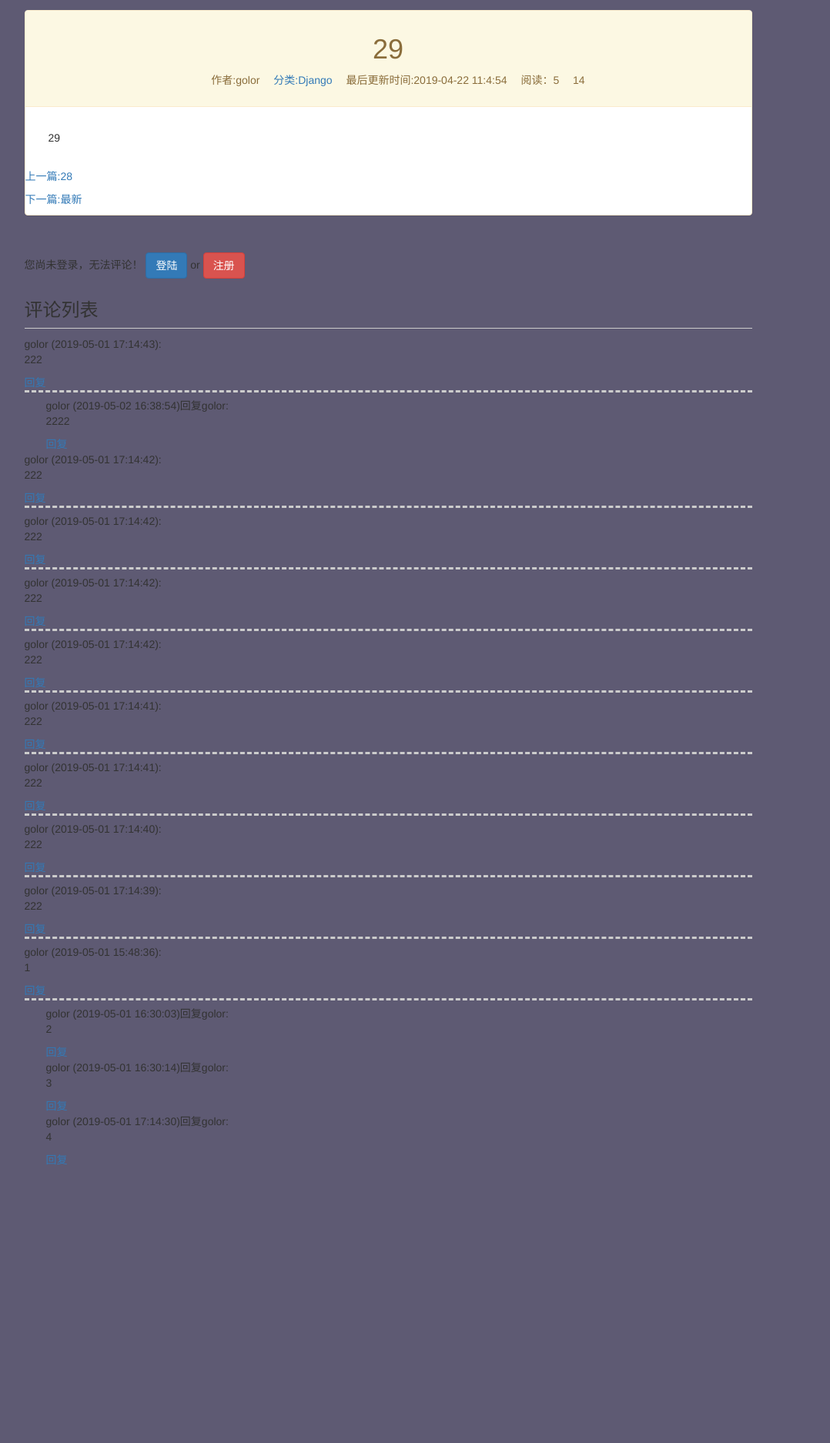
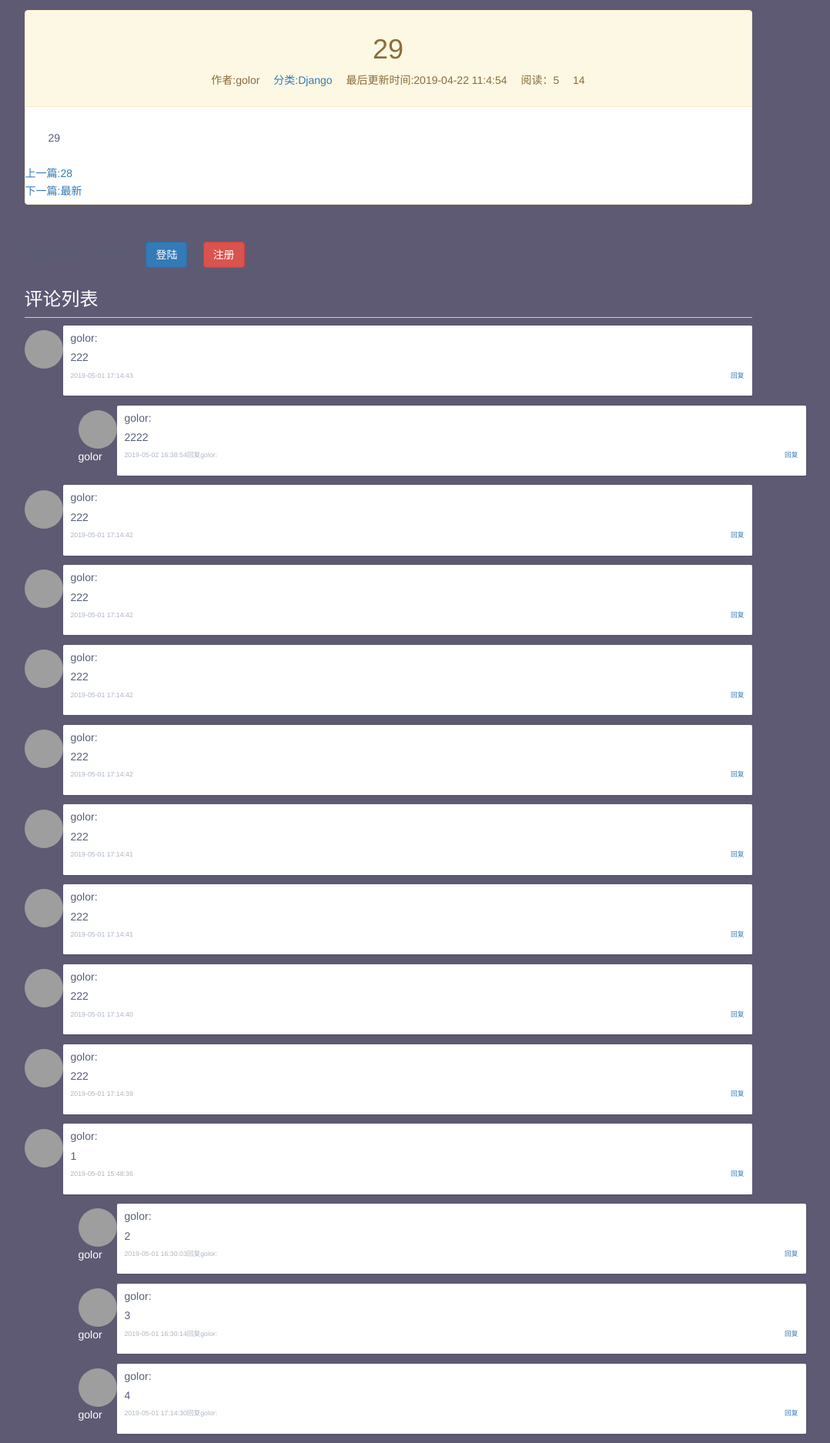
Before and after one commit to Golorcsh/mysite, a Django app: page /blog/34/ in a window 1280 px wide. Shown: the part 51-1926 px from the top of the page at 77% size, without its empty margins (136-1214 px from the left). Before the commit the page ends 1564 px from the top, so only its background shows below. Run offline with Django 4.2, Linux system fonts and the light colour scheme; data comes from the database, SQL or seed files in the repository; both versions use the stored data as it was after the commit; parts of the project's set-up code (start-up, migrations or seed data) failed here and were passed over; some libraries are stand-ins or nearby versions; grey boxes are pictures that could not be loaded.

Commit message:
修改评论样式

```diff
--- a/blog/static/blog.css
+++ b/blog/static/blog.css
@@ -46,6 +46,7 @@
 .comment-title{
     border-bottom: 1px solid #cccccc;
     padding-bottom: 0.4em;
+    color: #ffffff;
 
 }
 
@@ -54,12 +55,11 @@
 }
 
 .comment{
-    border-bottom: #cccccc dashed;
     margin-bottom: 0.5em;
 }
 
 .reply{
-    margin-left: 2em;
+    margin-left: 5em;
 }
 
 div#replied_content_container{
--- /dev/null
+++ b/blog/static/comment.css
@@ -0,0 +1,98 @@
+html,
+body {
+    background-color: #5e5a73;
+    font-family: "PT Sans", "Helvetica Neue", "Helvetica", "Roboto", "Arial", sans-serif;
+    color: #555f77;
+    -webkit-font-smoothing: antialiased;
+}
+input,
+textarea {
+    outline: none;
+    border: none;
+    display: block;
+    margin: 0;
+    padding: 0;
+    -webkit-font-smoothing: antialiased;
+    font-family: "PT Sans", "Helvetica Neue", "Helvetica", "Roboto", "Arial", sans-serif;
+    font-size: 1rem;
+    color: #555f77;
+}
+input::-webkit-input-placeholder,
+textarea::-webkit-input-placeholder {
+    color: #ced2db;
+}
+input::-moz-placeholder,
+textarea::-moz-placeholder {
+    color: #ced2db;
+}
+input:-moz-placeholder,
+textarea:-moz-placeholder {
+    color: #ced2db;
+}
+input:-ms-input-placeholder,
+textarea:-ms-input-placeholder {
+    color: #ced2db;
+}
+p {
+    line-height: 1.3125rem;
+}
+.comments {
+    margin: 2.5rem auto 0;
+    max-width: 60.75rem;
+    padding: 0 1.25rem;
+}
+.comment-wrap {
+    margin-bottom: 1.25rem;
+    display: table;
+    width: 100%;
+    min-height: 5.3125rem;
+}
+.photo {
+    padding-top: 0.625rem;
+    display: table-cell;
+    width: 3.5rem;
+}
+.photo .avatar {
+    height: 5rem;
+    width: 5rem;
+    border-radius: 50%;
+    background-size: contain;
+}
+.photo .user{
+    color: #FFFFFF;
+}
+.comment-block {
+    padding: 1rem;
+    background-color: #fff;
+    display: table-cell;
+    vertical-align: top;
+    border-radius: 0.1875rem;
+    box-shadow: 0 1px 3px 0 rgba(0, 0, 0, 0.08);
+}
+.comment-block textarea {
+    width: 100%;
+    max-width: 100%;
+}
+.comment-text {
+    margin-bottom: 1.25rem;
+}
+.bottom-comment {
+    color: #acb4c2;
+    font-size: 0.875rem;
+}
+.comment-date {
+    float: left;
+}
+.comment-actions {
+    float: right;
+}
+.comment-actions li {
+    display: inline;
+}
+.comment-actions li.complain {
+    padding-right: 0.625rem;
+    border-right: 1px solid #e1e5eb;
+}
+.comment-actions li.reply {
+    padding-left: 0.625rem;
+}
--- a/blog/templates/blog_detail.html
+++ b/blog/templates/blog_detail.html
@@ -10,6 +10,7 @@
 {% endblock %}
 
 {% block content %}
+
     <div class="container">
         <div class="row">
             <div class="col-xs-10 col-xs-offset-1">
@@ -49,6 +50,8 @@
             </div>
         </div>
 
+
+
             <div class="row">
                 <div class="col-xs-10 col-xs-offset-1">
                     <div class="comment-area">
@@ -60,7 +63,6 @@
                                 <div id="replied_content_container" style="display: none">
                                     <p id="reply_title">回复:</p>
                                     <div id="replied_comment">
-
                                     </div>
                                 </div>
                                 {% get_comment_form blog as forms %}
@@ -78,30 +80,50 @@
                         {% endif %}
                     </div>
 
-                <div class="comment-area">
+                    <div class="comment-area ">
                         <h3 class="comment-title">评论列表</h3>
                         <div id="comment_list">
                         {% autoescape on %}
                         {% get_comment blog as comments %}
                         {% for comment in comments %}
                             <div id="root_{{ comment.pk }}" class="comment">
-                                <span>{{ comment.user }}</span>
-                                <span>({{ comment.comment_time|date:'Y-m-d  H:i:s' }}):</span>
-                                <div id="comment_{{ comment.pk }}">
+                                <div class="comment-wrap">
+                                    <div class="photo">
+                                        <div class="avatar" style="background-image: url('https://s3.amazonaws.com/uifaces/faces/twitter/felipenogs/128.jpg')"></div>
+                                    </div>
+                                    <div class="comment-block">
+                                        <p><span class="user">{{ comment.user }}:</span></p>
+                                        <p id="comment_{{ comment.pk }}" class="comment-text">
                                             <span>{{ comment.text|safe }}</span>
+                                        </p>
+                                        <div class="bottom-comment">
+                                            <div class="comment-date"><span>{{ comment.comment_time|date:'Y-m-d  H:i:s' }}</span></div>
+                                            <ul class="comment-actions">
+                                                <li class="reply"><a href="javascript:reply({{ comment.pk }})">回复</a></li>
+                                            </ul>
                                         </div>
-                                <a href="javascript:reply({{ comment.pk }})">回复</a>
+                                    </div>
+                                </div>
                             </div>
 
                         {% for reply in comment.root_comment.all %}
-                            <div class="reply">
-                                <span>{{ reply.user }}</span>
-                                <span>({{ reply.comment_time|date:'Y-m-d  H:i:s' }})回复{{ reply.reply_to }}:</span>
-
-                                <div id="comment_{{ reply.pk }}">
+                            <div class="comment-wrap reply">
+                                <div class="photo">
+                                    <div class="avatar" style="background-image: url('https://s3.amazonaws.com/uifaces/faces/twitter/felipenogs/128.jpg')"></div>
+                                    <span class="user">{{ reply.user }}</span>
+                                </div>
+                                <div class="comment-block">
+                                    <p><span class="user">{{ reply.user }}:</span></p>
+                                    <p id="comment_{{ reply.pk }}" class="comment-text">
                                         <span>{{ reply.text|safe }}</span>
+                                    </p>
+                                    <div class="bottom-comment">
+                                        <div class="comment-date"><span>{{ reply.comment_time|date:'Y-m-d  H:i:s' }}回复{{ reply.reply_to }}:</span></div>
+                                        <ul class="comment-actions">
+                                            <li class="reply"><a href="javascript:reply({{ reply.pk }})">回复</a></li>
+                                        </ul>
                                     </div>
-                                <a href="javascript:reply({{ reply.pk }})">回复</a>
+                                </div>
                             </div>
                         {% endfor %}
                         {% empty %}
@@ -110,7 +132,7 @@
                         {% endautoescape %}
                         </div>
                     </div>
-
+                </div>
             </div>
         </div>
     </div>
--- a/templates/base.html
+++ b/templates/base.html
@@ -11,6 +11,7 @@
     <link rel="stylesheet" href="{% static 'bootstrap-3.3.7/css/bootstrap.min.css' %}">
     <link rel="stylesheet" href="{% static 'base.css' %}">
     <link rel="stylesheet" href="{% static "blog.css" %}">
+    <link rel="stylesheet" href="{% static "comment.css" %}">
 
     <title>{% block title %}{% endblock%}</title>
     <nav tyle="height: 5%" class="navbar navbar-default navbar-fixed-top" s>
```
Also changed, not shown: templates/index.html (+24 -2 lines), db.sqlite3. Lines whose indentation alone changed are shown as unchanged.
